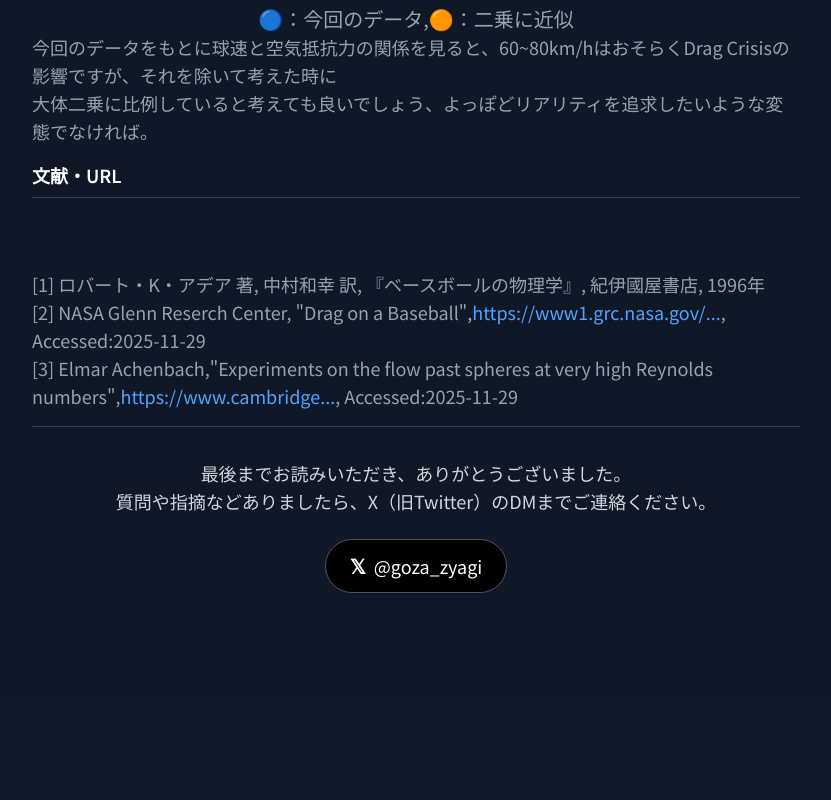
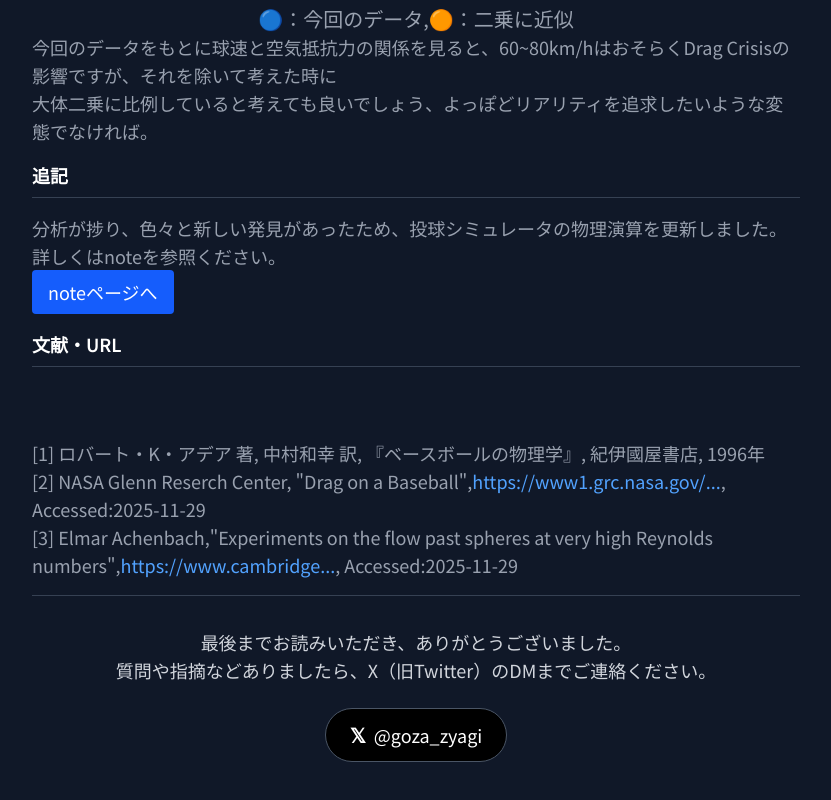
Before and after one commit to goza-run/goza-portfolio, a Next.js app: page /baseball/simulate_detail/drag in a window 1280 px wide. Shown: the part 9213-10013 px from the top of the page, without its empty margins (224-1055 px from the left). Before the commit the page ends 9902 px from the top, so only its background shows below. Built offline with nearby package versions, Linux system fonts and the light colour scheme.

Commit message:
add note link on invitation card

```diff
--- a/app/baseball/simulate_detail/Lift/page.tsx
+++ b/app/baseball/simulate_detail/Lift/page.tsx
@@ -312,7 +312,14 @@ export default function LiftPage() {
                                 <p className="text-xl text-gray-400 text-sm">🔴：160km/hの時</p>
 
             </div>
-
+           <h2 className="text-lg font-semibold mb-4 border-b border-gray-700 pb-2">追記</h2>
+            <p className="text-gray-400 text-left mb-4">
+            分析が捗り、色々と新しい発見があったため、投球シミュレータの物理演算を更新しました。<br/>
+            詳しくはnoteを参照ください。<br/>
+                <Link href="https://note.com/simulatebb" target='_blank' className="inline-block bg-blue-600 text-white px-4 py-2 rounded">
+                    noteページへ
+                </Link>
+            </p>
             <h2 className="text-lg font-semibold mb-4 border-b border-gray-700 pb-2">文献・URL</h2>
 
             <p className="text-gray-400 text-left mb-4">
--- a/app/baseball/simulate_detail/drag/page.tsx
+++ b/app/baseball/simulate_detail/drag/page.tsx
@@ -294,6 +294,14 @@ export default function DragPage() {
             今回のデータをもとに球速と空気抵抗力の関係を見ると、60~80km/hはおそらくDrag Crisisの影響ですが、それを除いて考えた時に<br/>
             大体二乗に比例していると考えても良いでしょう、よっぽどリアリティを追求したいような変態でなければ。
             </p>
+            <h2 className="text-lg font-semibold mb-4 border-b border-gray-700 pb-2">追記</h2>
+            <p className="text-gray-400 text-left mb-4">
+            分析が捗り、色々と新しい発見があったため、投球シミュレータの物理演算を更新しました。<br/>
+            詳しくはnoteを参照ください。<br/>
+                <Link href="https://note.com/simulatebb" target='_blank' className="inline-block bg-blue-600 text-white px-4 py-2 rounded">
+                    noteページへ
+                </Link>
+            </p>
             <h2 className="text-lg font-semibold mb-4 border-b border-gray-700 pb-2">文献・URL</h2>
             <br/><br/>
             <p className="text-gray-400 text-left mb-4">
```
